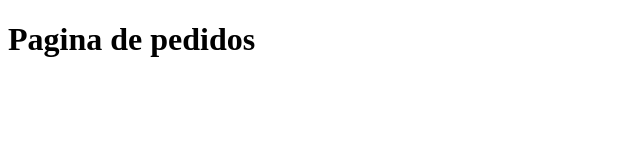
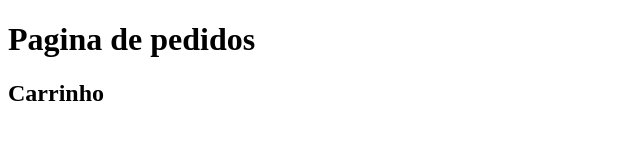
Before and after one commit to pedrh7/aula-github, a plain HTML site: page pedidos.html in a window 1280 px wide. Shown: the whole page, without its empty margins (0-640 px from the left). Drawn offline with Linux system fonts and the light colour scheme.

Commit message:
carrinho criado

```diff
--- a/pedidos.html
+++ b/pedidos.html
@@ -7,7 +7,7 @@
 </head>
 <body>
     <h1> Pagina de pedidos</h1>
-
+    <h2> Carrinho <h2>
 </body>
 </html>
 </html></htmll>
```
